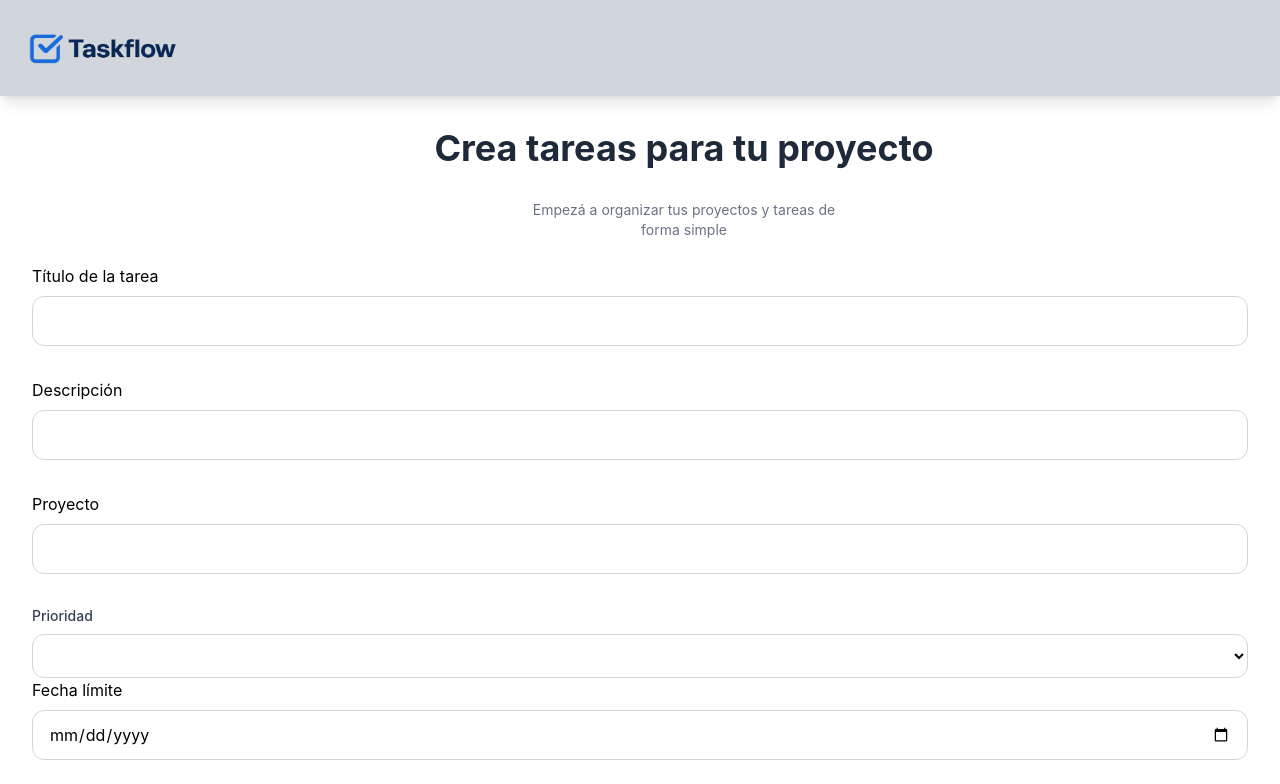
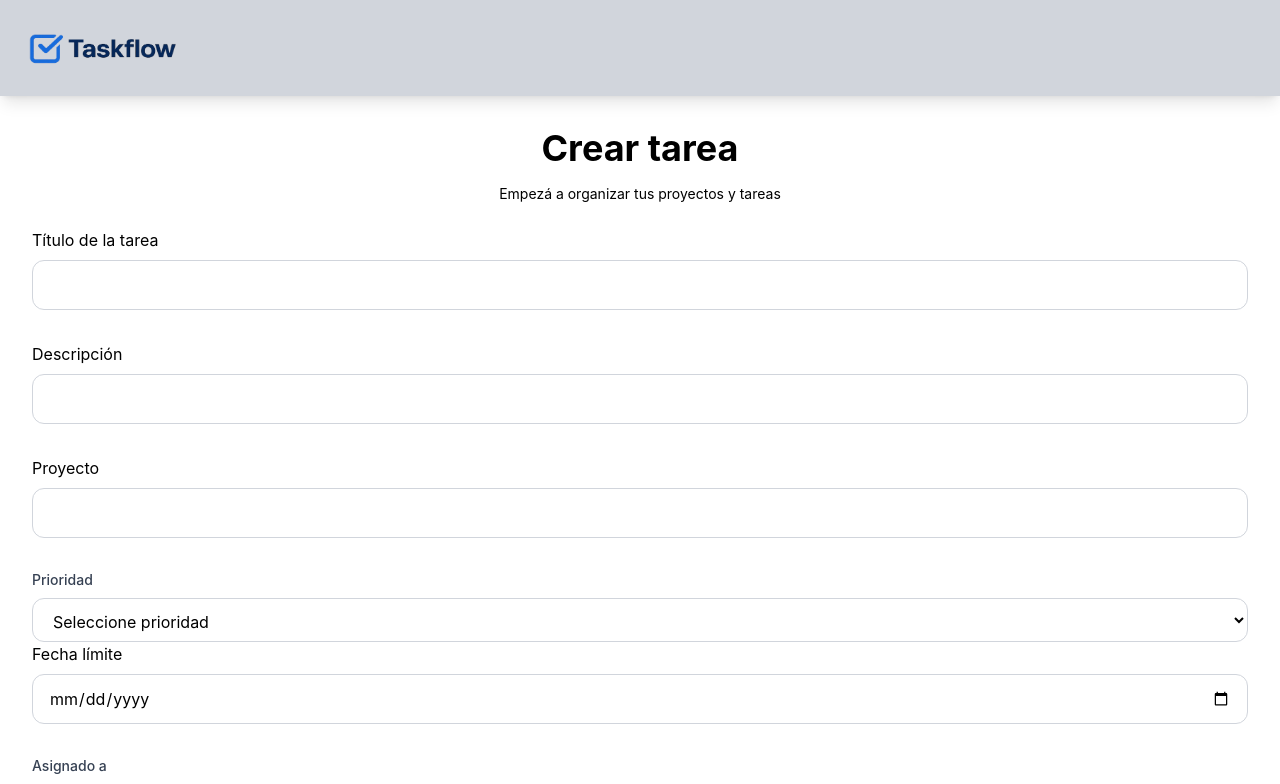
Before and after one commit to sopiombetti/Gestor_De_Proyectos, a Next.js app in the folder frontend/: page /tasks/create in a window 1280 px wide. Shown: the top 784 px of the page. Built offline with nearby package versions, Linux system fonts and the light colour scheme.

Commit message:
actualizacion del formulario para cargar tareas

```diff
--- a/frontend/components/TaskForm.tsx
+++ b/frontend/components/TaskForm.tsx
@@ -1,47 +1,81 @@
+import { useState } from "react";
 import Input from "@/components/Input";
 import Button from "@/components/Button";
 import Select from "@/components/Select";
-import CalculatorForm from "./CalculatorForm";
+import Calculator from "./Calculator";
 
+export default function TaskForm() {
+  const [titulo, setTitulo] = useState("");
+  const [descripcion, setDescripcion] = useState("");
+  const [proyecto, setProyecto] = useState("");
+  const [prioridad, setPrioridad] = useState("");
+  const [fechaLimite, setFechaLimite] = useState("");
+  const [usuario, setUsuario] = useState("");
+  const [estimacion, setEstimacion] = useState(0);
 
-export default function TaskForm(){
-    return(
-        <>
-
+  return (
     <div className="py-8 px-8">
 
-                <div className="flex flex-col items-center text-center mb-6 pl-22">
-            <h1 className="text-4xl font-bold text-gray-800 mb-8">
-                Crea tareas para tu proyecto
+      <div className="flex flex-col items-center text-center mb-6">
+        <h1 className="text-4xl font-bold mb-4">
+          Crear tarea
         </h1>
-            <h2 className="text-sm text-gray-500 max-w-xs">
-                Empezá a organizar tus proyectos y tareas de forma simple
+
+        <h2 className="text-sm ">
+          Empezá a organizar tus proyectos y tareas
         </h2>
       </div>
+
       <Input
         title="Título de la tarea"
+        type="text"
+        value={titulo}
+        onChange={(e) => setTitulo(e.target.value)}
       />
+
       <Input
         title="Descripción"
+        type="text"
+        value={descripcion}
+        onChange={(e) => setDescripcion(e.target.value)}
       />
+
       <Input
         title="Proyecto"
+        type="text"
+        value={proyecto}
+        onChange={(e) => setProyecto(e.target.value)}
       />
+
       <Select
         title="Prioridad"
-        options={["Seleccione prioridad", "Baja", "Media", "Alta"]}
+        options={[
+          { value: "", label: "Seleccione prioridad" },
+          { value: 1, label: "Baja" },
+          { value: 2, label: "Media" },
+          { value: 3, label: "Alta" },
+        ]}
+        value={prioridad}
+        onChange={(value) => setPrioridad(String(value))}
       />
+
       <Input
         title="Fecha límite"
         type="date"
+        value={fechaLimite}
+        onChange={(e) => setFechaLimite(e.target.value)}
       />
+
       <Select
         title="Asignado a"
-        options={["Seleccione usuario"]}
+        options={[
+
+        ]}
+        value={usuario}
+        onChange={(value) => setUsuario(String(value))}
       />
-<div>
-    <CalculatorForm></CalculatorForm>
-</div>
+
+
 
       <Button
         title="Crear tarea"
@@ -49,8 +83,5 @@ export default function TaskForm(){
       />
 
     </div>
-
-
-        </>
-    )
+  );
 }
```
Lines whose indentation alone changed are shown as unchanged.
